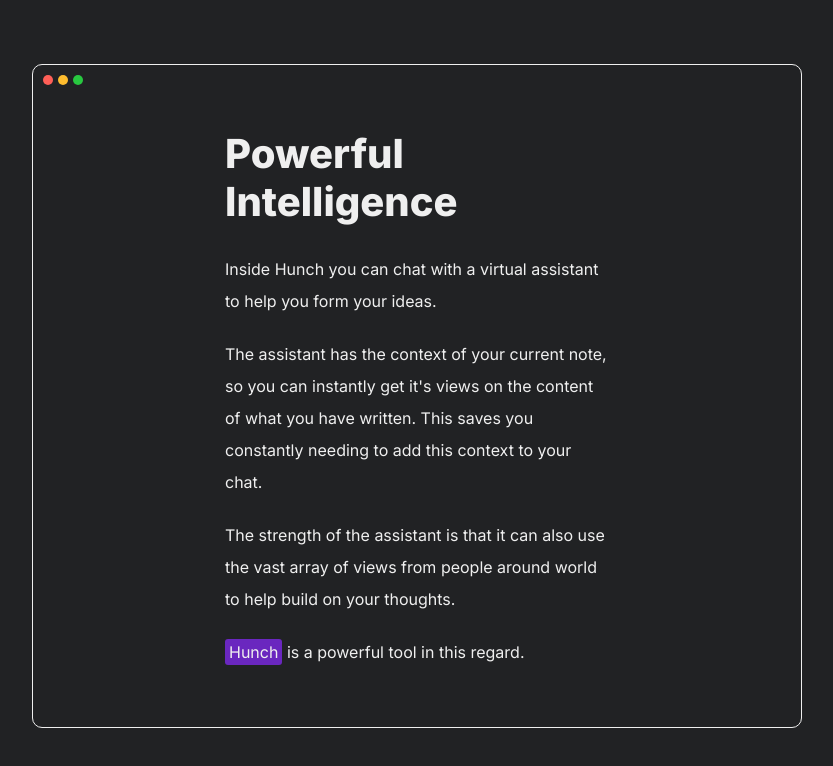
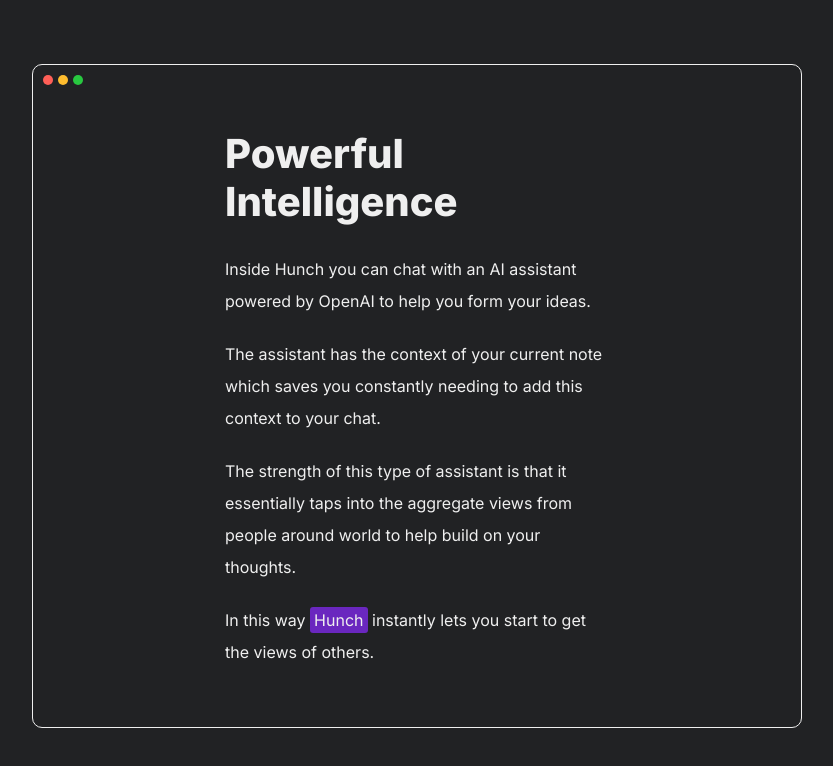
Before and after one commit to mattayersnz/hunchpublic, a React (Create React App) app: page / in a window 1280 px wide. Both pictures are taken after a click on the element "Powerful Intelligence". Shown: the top 766 px of the page, without its empty margins (223-1056 px from the left). Built offline with nearby package versions, Linux system fonts and the light colour scheme; the HTML template or start-up script is replaced by a standard one.

Commit message:
landing page content update

```diff
--- a/src/Assistant.js
+++ b/src/Assistant.js
@@ -14,19 +14,19 @@
     <Heading>Powerful Intelligence</Heading>
 
     <Paragraph>
-    Inside Hunch you can chat with a virtual assistant to help you form your ideas.
+    Inside Hunch you can chat with an AI assistant powered by OpenAI to help you form your ideas.
     </Paragraph>
 
     <Paragraph>
-    The assistant has the context of your current note, so you can instantly get it's views on the content of what you have written. This saves you constantly needing to add this context to your chat.
+    The assistant has the context of your current note which saves you constantly needing to add this context to your chat.
     </Paragraph>
 
     <Paragraph>
-    The strength of the assistant is that it can also use the vast array of views from people around world to help build on your thoughts.
+    The strength of this type of assistant is that it essentially taps into the aggregate views from people around world to help build on your thoughts.
     </Paragraph>
 
     <Paragraph>
-    <HunchLink onClick={welcome}>Hunch</HunchLink> is a powerful tool in this regard.
+    In this way <HunchLink onClick={welcome}>Hunch</HunchLink> instantly lets you start to get the views of others.
     </Paragraph>
 
   </AssistantContainer>
--- a/src/HunchEditor.js
+++ b/src/HunchEditor.js
@@ -60,7 +60,7 @@
     <Heading>Welcome to Hunch</Heading>
 
     <Paragraph>
-    Hi, my name is Matt, and I'm the founder of Hunch, which a note app designed to help you form your ideas with the views of others.
+    Hi, my name is Matt, and I'm the founder of Hunch, which is a note app designed to help you form your ideas with the views of others.
     </Paragraph>
 
     <Paragraph>
@@ -72,7 +72,7 @@
     </Paragraph>
 
     <Paragraph>
-    Hunch will be $US12/mth, so that I have the money to continue to enhance it. Please join the waitlist below and I'll get you setup.
+    Hunch will be $US12/mth so that I have the money to continue to enhance it. Please join the waitlist below and I'll get you setup.
     </Paragraph>
 
     <Form onSubmit={handleSubmit}>
```
